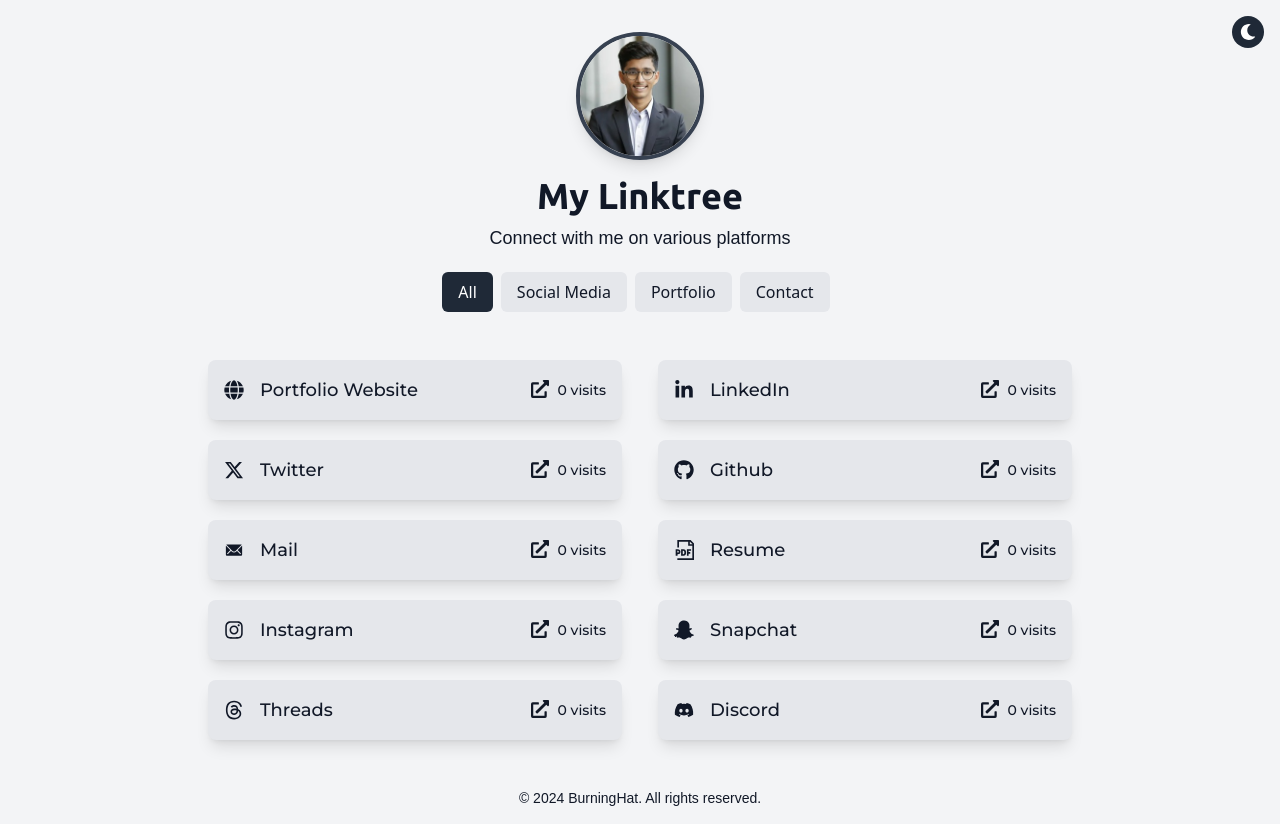
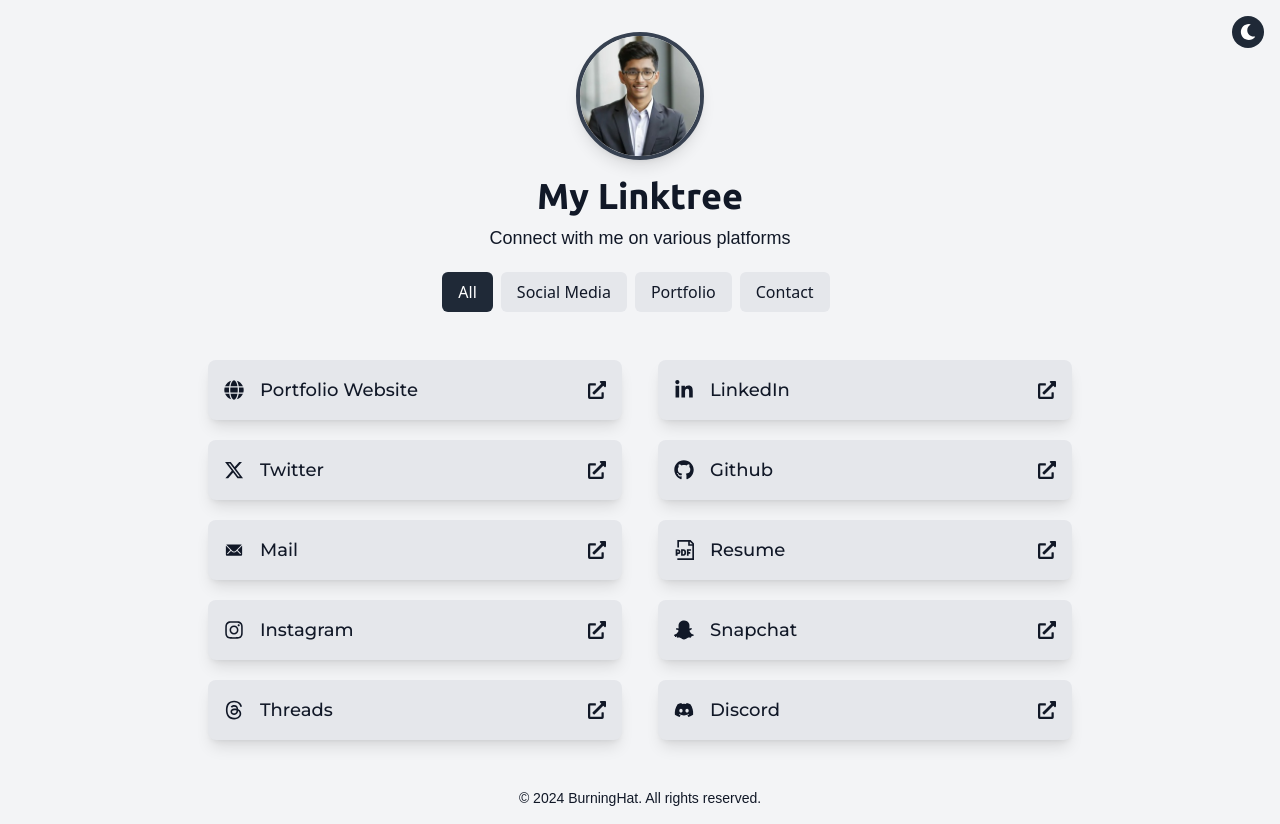
Before and after one commit to BurningHat20/Social-Links, a React (Vite) app: page / in a window 1280 px wide. Built offline with nearby package versions, Linux system fonts and the light colour scheme; a web font is replaced by a local one.

Commit message:
Refactor Link component to improve readability and remove unused code

```diff
--- a/src/components/LinktreePage.jsx
+++ b/src/components/LinktreePage.jsx
@@ -6,23 +6,7 @@ import classnames from "classnames";
 import { links } from "../constants";
 import AuthorImage from "../assets/Yash-Gohel.jpg";
 
-const Link = ({ link, isLightTheme }) => {
-  const [visits, setVisits] = useState(0);
-
-  useEffect(() => {
-    const storedVisits = localStorage.getItem(`visitCount-${link.id}`);
-    if (storedVisits) {
-      setVisits(parseInt(storedVisits));
-    }
-  }, []);
-
-  const handleClick = () => {
-    const newVisits = visits + 1;
-    setVisits(newVisits);
-    localStorage.setItem(`visitCount-${link.id}`, newVisits);
-  };
-
-  return (
+const Link = ({ link, isLightTheme }) => (
   <motion.a
     href={link.url}
     target="_blank"
@@ -34,7 +18,6 @@ const Link = ({ link, isLightTheme }) => {
         "bg-gray-800 hover:bg-gray-700 text-white": !isLightTheme,
       }
     )}
-      onClick={handleClick}
     initial={{ opacity: 0, y: -20 }}
     animate={{ opacity: 1, y: 0 }}
     transition={{ duration: 0.5 }}
@@ -49,19 +32,14 @@ const Link = ({ link, isLightTheme }) => {
       <span className="text-lg font-medium">{link.title}</span>
     </motion.span>
     <motion.span
-        className="flex items-center"
       initial={{ opacity: 0, x: 20 }}
       animate={{ opacity: 1, x: 0 }}
       transition={{ duration: 0.3, delay: 0.5 }}
     >
-        <div className="flex gap-1 ">
-          <FaExternalLinkAlt className="text-lg mr-1" />
-          <span className="text-sm font-medium">{visits} visits</span>
-        </div>
+      <FaExternalLinkAlt className="text-lg" />
     </motion.span>
   </motion.a>
 );
-};
 
 const LinktreePage = () => {
   const [isLightTheme, setIsLightTheme] = useState(true);
```
Lines whose indentation alone changed are shown as unchanged.
